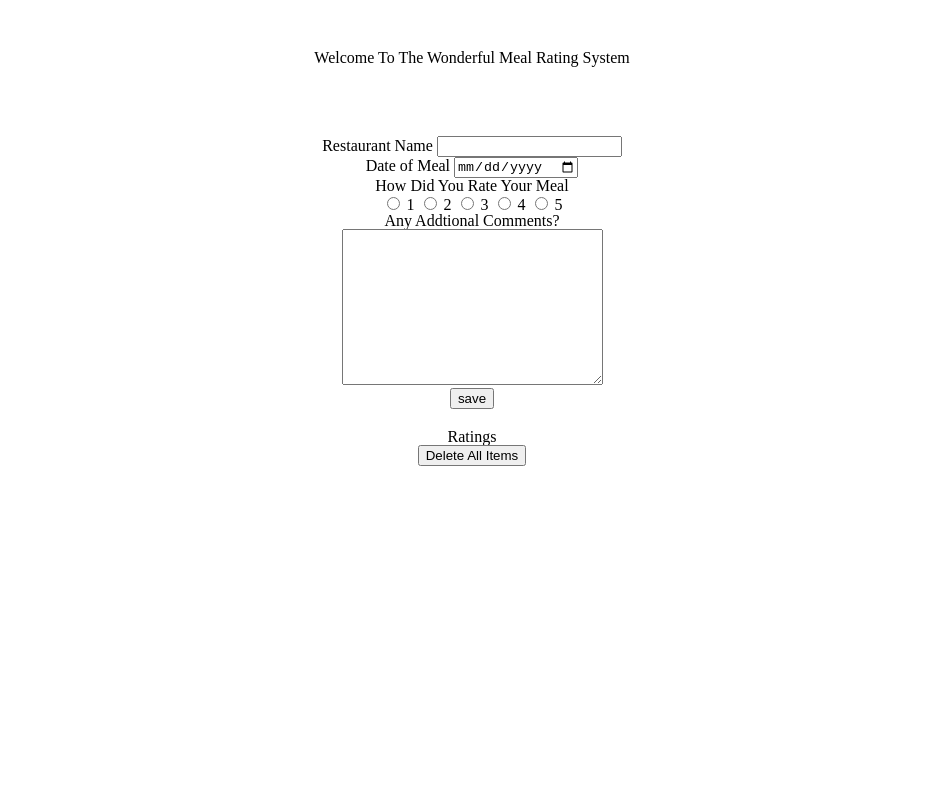
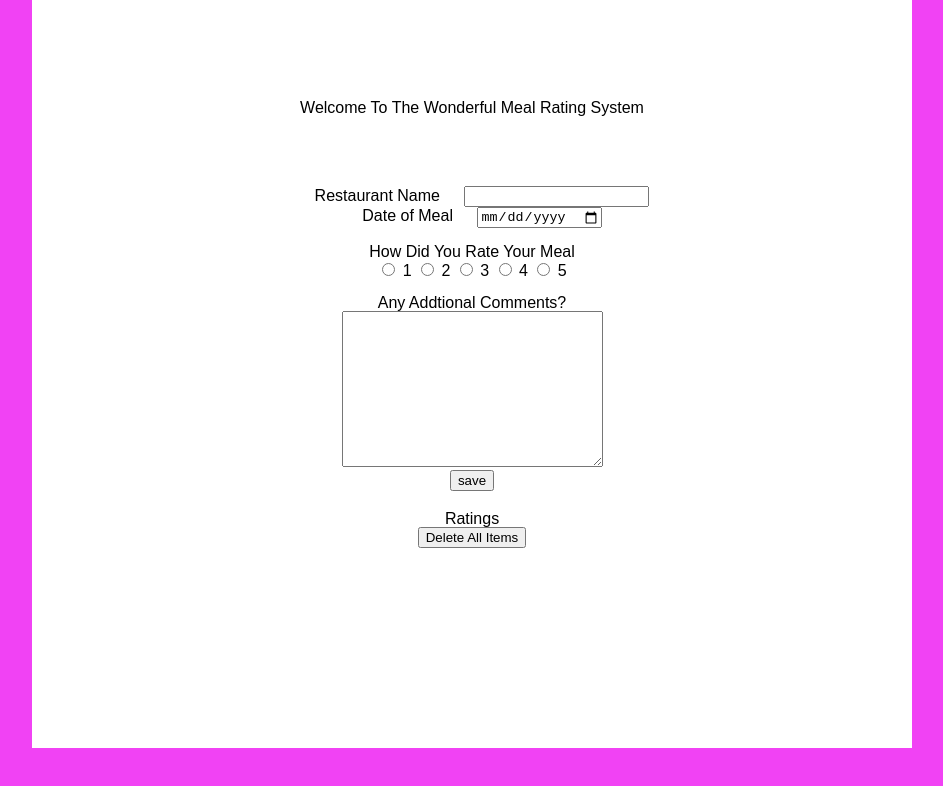
Before and after one commit to AndrewCarracher/service_rating_system, a plain HTML site: page index.html in a window 1280 px wide. Shown: the whole page, without its empty margins (168-1111 px from the left). Drawn offline with Linux system fonts and the light colour scheme.

Commit message:
accessed and saved rathing value

```diff
--- a/index.html
+++ b/index.html
@@ -8,6 +8,7 @@
     <script src="js/app.js"></script>
   </head>
   <body>
+    <div id = "content-wrapper">
     <section id="header">
       <h1>Welcome To The Wonderful Meal Rating System</h1>
     </section>
@@ -22,14 +23,16 @@
             <label for="date" class="primary">Date of Meal</label>
             <input type="date" id="date" required/>
           </div>
+          <br>
           <div class="form-item">
             <label for="rating" class="primary">How Did You Rate Your Meal</label><br>
-            <input type="radio" id="rating" value="1"> 1
-            <input type="radio" id="rating" value="2"> 2
-            <input type="radio" id="rating" value="3"> 3
-            <input type="radio" id="rating" value="4"> 4
-            <input type="radio" id="rating" value="5"> 5
+            <input type="radio" name="rating" id="rating" value="1"> 1
+            <input type="radio" name="rating" id="rating" value="2"> 2
+            <input type="radio" name="rating" id="rating" value="3"> 3
+            <input type="radio" name="rating" id="rating" value="4"> 4
+            <input type="radio" name="rating" id="rating" value="5"> 5
           </div>
+          <br>
           <div class="form-item">
             <label for="comments" class="primary">Any Addtional Comments?</label><br>
             <textarea id="comments"  rows="10" cols="30"></textarea>
@@ -44,5 +47,6 @@
       <ul id="rating_display"></ul>
       <button id="button" type="button">Delete All Items</button>
     </section>
+    </div>
   </body>
 </html>
--- a/js/app.js
+++ b/js/app.js
@@ -8,7 +8,14 @@ document.addEventListener('DOMContentLoaded', () => {
   button.addEventListener("click", handleButtonClick);
 })
 
+const radioButtonValue = (rating) => {
+  for (var i=0; i<rating.length; i++)  {
+    if (rating[i].checked)  {
 
+      return rating[i].value;
+    }
+  }
+};
 
 const handleFormSubmit = (event) => {
   event.preventDefault();
@@ -16,7 +23,11 @@ const handleFormSubmit = (event) => {
   const newRating = document.createElement("li");
   result.appendChild(newRating);
 
-  newRating.textContent = `Restaurant Name: ${this.restaurant.value}, Date Attended: ${this.date.value}, Rating Given: ${this.rating.value}, Additional Comments: ${this.comments.value}`;
+  let rating = radioButtonValue(this.rating);
+
+  newRating.textContent = `Restaurant Name: ${this.restaurant.value}, Date Attended: ${this.date.value}, Rating Given: ${rating}, Additional Comments: ${this.comments.value}`;
+
+  console.dir(rating);
 
   document.getElementById('new-item-form').reset();
 };
--- a/styles/main.css
+++ b/styles/main.css
@@ -1,9 +1,18 @@
 body{
   text-align: center;
+  background-color: #f142f4;
+  font-family: sans-serif;
+}
+
+#content-wrapper{
+  background-color: #ffffff;
+  margin: 0px 200px;
+  padding: 100px 0px 200px 0px;
 }
 
 #header{
-  margin: 50px 0px;
+  margin: 0px;
+  padding: 0px 0px 50px 0px;
 
 }
 
@@ -16,3 +25,7 @@ body{
 
 
 }
+
+.primary{
+  padding: 20px;
+}
```
